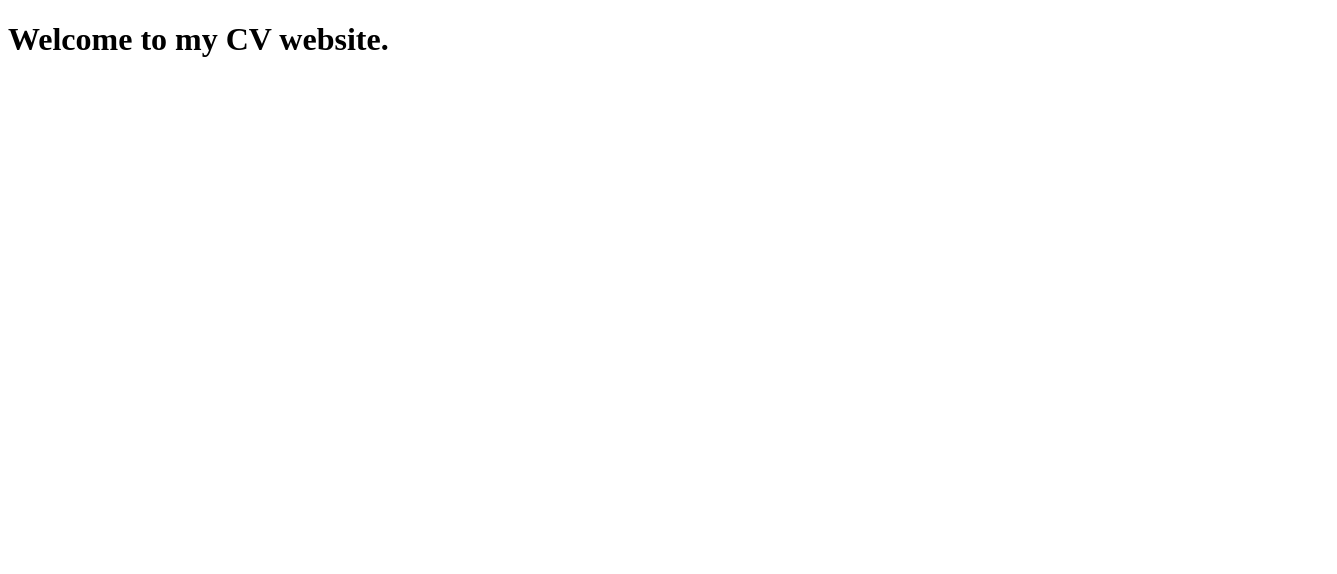
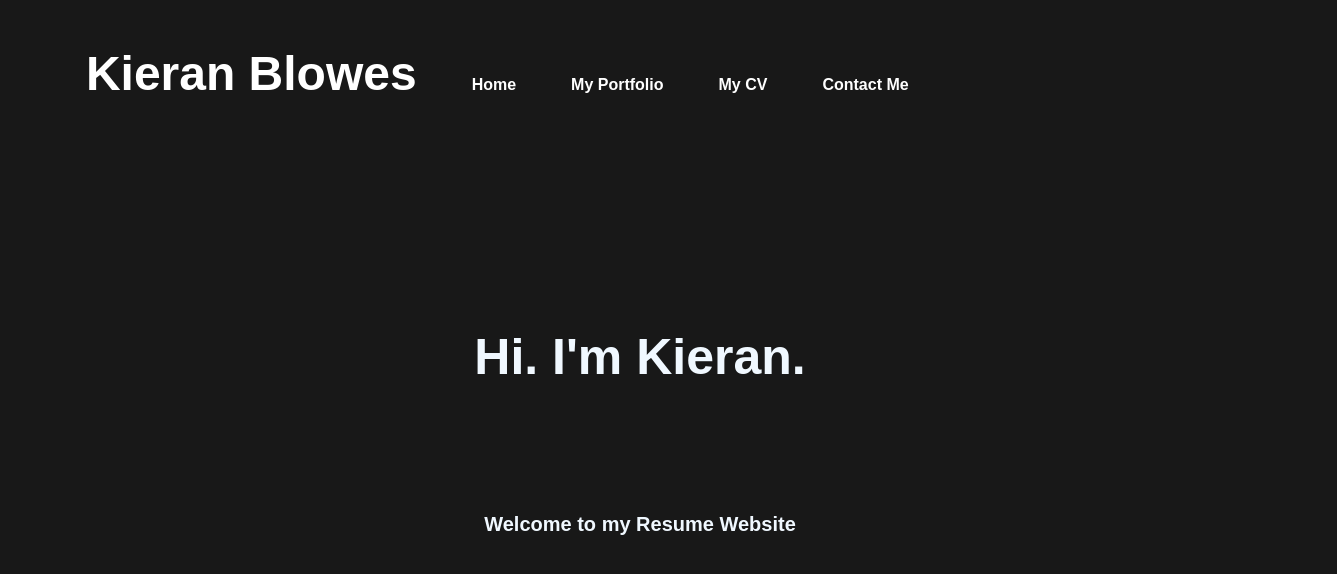
Before and after one commit to COTEKieran/CV_Website, a website: page index.html in a window 1280 px wide. Shown: the whole page, 1337 px wide, since content can reach past the window. Drawn offline with Linux system fonts and the light colour scheme.

Commit message:
Creation of header

```diff
--- a/index.css
+++ b/index.css
@@ -0,0 +1,69 @@
+
+
+body{
+    background-color: rgba(0, 0, 0, 0.904);
+}
+
+nav {
+    display: block;
+    font-weight: bolder;
+    font-family: sans-serif;
+    width: 100%;
+}
+
+#heading{
+    font-size: 300%;
+    display: inline-block;
+}
+
+ul {
+    display: inline-block;
+    width:100%;
+    margin-block-start: 1em;
+    margin-block-end: 1em;
+    margin-inline-start: 0px;
+    margin-inline-end: 0px;
+    padding-inline-start: 40px;
+}
+
+ul #contents li {
+
+    display: inline-block;
+    margin-left: 1%;
+    padding: 1%;
+    font-size: 120%;
+    color: #2D3E4E;
+    overflow: visible;
+}
+
+#contents{
+    margin: 1%;
+    display: inline-block;
+}
+
+li{
+    text-align: center;
+    display: inline-block;
+    padding: 2%;;
+}
+
+a {
+    text-decoration: none;
+    color: white;
+}
+
+h1 {
+    font-size:50px;
+    text-align: center;
+    margin-top: 15%;
+    font-family: sans-serif;
+    color: aliceblue;
+}
+
+h2 {
+    font-size:20px;
+    text-align: center;
+    margin-top: 10%;
+    font-family: sans-serif;
+    color: aliceblue;
+}
--- a/index.html
+++ b/index.html
@@ -8,6 +8,20 @@
     <title>Kieran Blowes Resume</title>
 </head>
 <body>
-    <h1>Welcome to my CV website.</h1>
+    <header id="header">
+
+      <nav>
+        <ul id="contents">
+            <li id="heading"><a><b>Kieran Blowes</b></a></li>
+            <li><a href="Home.html">Home</a></li>
+            <li><a href="Portfolio.html">My Portfolio</a></li>
+            <li><a href="CV.html">My CV</a></li>
+            <li><a href="Contact.html">Contact Me</a></li>
+          </ul>
+    </nav>
+
+      </header>
+    <h1>Hi. I'm Kieran.</h1>
+    <h2>Welcome to my Resume Website</h2>
 </body>
 </html>
```
